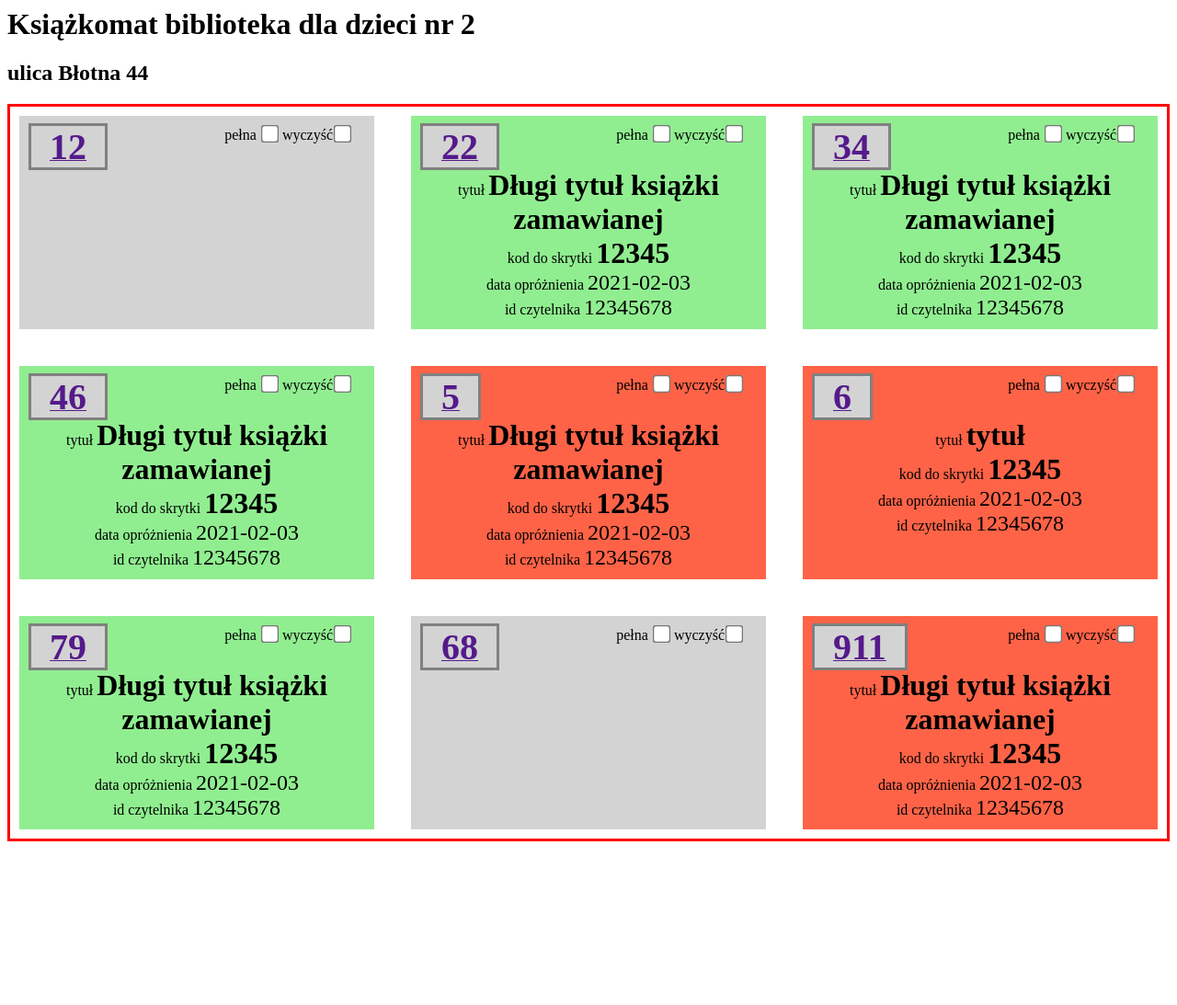
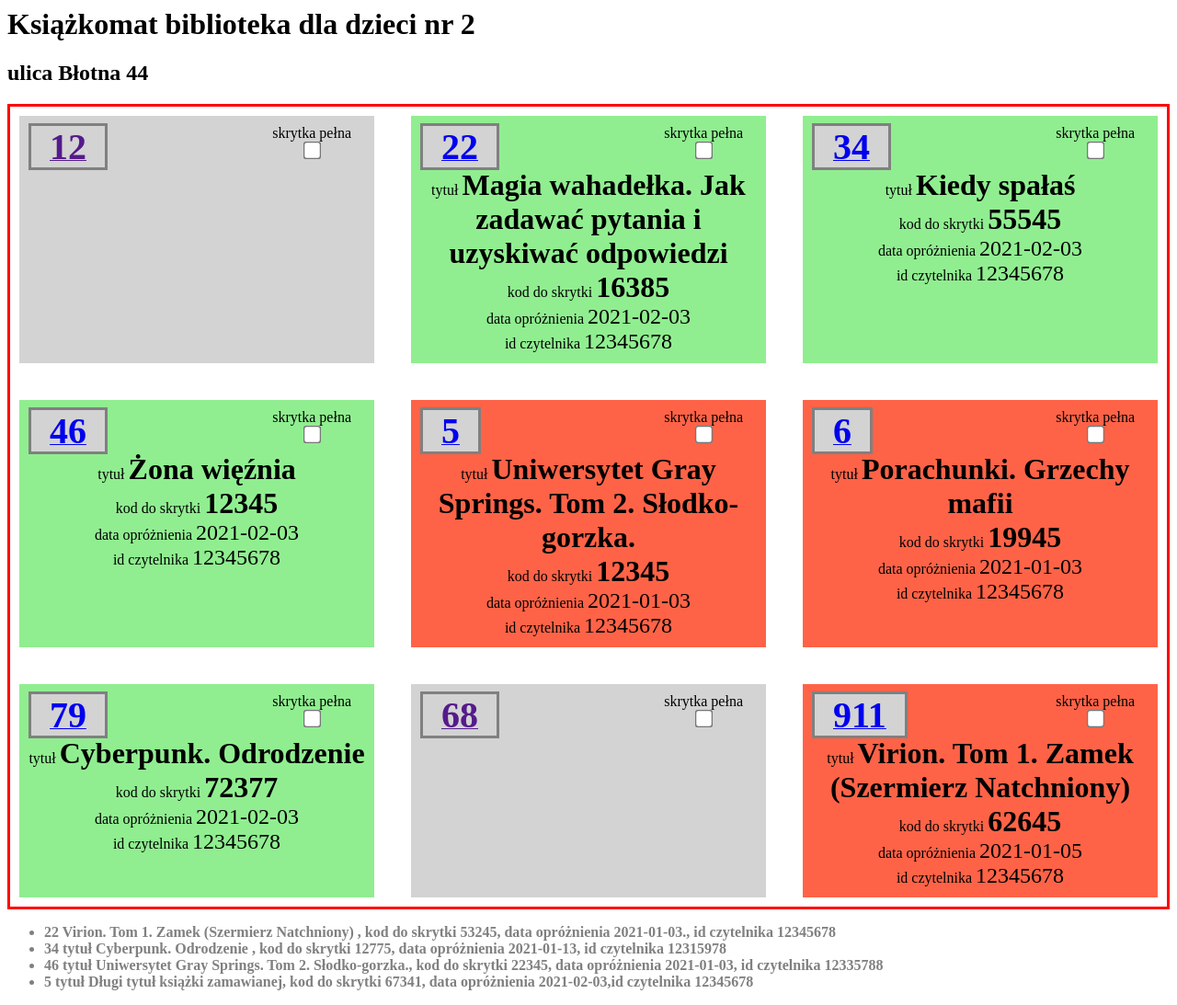
Before and after one commit to bibliotekarz/librarycabinet, a PHP site: page /mockup-glowna.html in a window 1280 px wide. Shown: the whole page at 92% size. Before the commit the page ends 915 px from the top, so only its background shows below. Run offline with PHP 8.4, Linux system fonts and the light colour scheme.

Commit message:
Add mockup edycja

```diff
--- a/mockup-glowna.html
+++ b/mockup-glowna.html
@@ -5,6 +5,7 @@
     <title>mockup główna strona książkomat</title>
     <meta name="description" content="mockup książkomatu" />
     <link rel="stylesheet" type="text/css" href="style.css" />
+
 </head>
 
 <body>
@@ -12,88 +13,107 @@
     <h2>ulica Błotna 44</h2>
     <div class="wrapper">
         <div class="grid-item pusta">
-            <div class="flekser"><a href=""><span class="box-number">12</span></a> <span class="panel-checkboxes"><label>pełna <input
-                            type="checkbox"></label><label> wyczyść<input type="checkbox"></label></span></div>
-            <!-- div>tytuł <span class="main-data">Długi tytuł książki zamawianej</span></div>
-                <div>kod do skrytki <span class="main-data">12345</span></div>
-                <div>data opróżnienia <span class="highlighted-description">2021-02-03</span></div>
-                <div>id czytelnika <span class="highlighted-description">12345678</span></div -->
+            <div class="flekser"><a href=""><span class="box-number">12</span></a>
+                <div class="panel-checkboxes"><label>skrytka pełna<br><input type="checkbox"></label></div>
+            </div>
         </div>
         <div class="grid-item pelna">
 
-            <div class="flekser"><a href=""><span class="box-number">22</span></a> <span class="panel-checkboxes"><label>pełna <input
-                            type="checkbox"></label><label> wyczyść<input type="checkbox"></label></span></div>
-            <div>tytuł <span class="main-data">Długi tytuł książki zamawianej</span></div>
-            <div>kod do skrytki <span class="main-data">12345</span></div>
-            <div>data opróżnienia <span class="highlighted-description ">2021-02-03</span></div>
-            <div>id czytelnika <span class="highlighted-description">12345678</span></div>
+            <div class="flekser"><a href="mockup-edycja.html#22"><span class="box-number">22</span></a>
+                <div class="panel-checkboxes"><label>skrytka pełna<br><input type="checkbox"></label></div>
+            </div><a href="mockup-edycja.html#22" class="decoration-none">
+                <div>tytuł <span class="main-data">Magia wahadełka. Jak zadawać pytania i uzyskiwać odpowiedzi</span>
+                </div>
+                <div>kod do skrytki <span class="main-data">16385</span></div>
+                <div>data opróżnienia <span class="highlighted-description ">2021-02-03</span></div>
+                <div>id czytelnika <span class="highlighted-description">12345678</span></div>
+            </a>
         </div>
         <div class="grid-item pelna">
 
-            <div class="flekser"><a href=""><span class="box-number">34</span></a> <span class="panel-checkboxes"><label>pełna <input
-                            type="checkbox"></label><label> wyczyść<input type="checkbox"></label></span></div>
-            <div>tytuł <span class="main-data">Długi tytuł książki zamawianej</span></div>
-            <div>kod do skrytki <span class="main-data">12345</span></div>
-            <div>data opróżnienia <span class="highlighted-description ">2021-02-03</span></div>
-            <div>id czytelnika <span class="highlighted-description">12345678</span></div>
+            <div class="flekser"><a href="mockup-edycja.html#34"><span class="box-number">34</span></a>
+                <div class="panel-checkboxes"><label>skrytka pełna<br><input type="checkbox"></label></div>
+            </div><a href="mockup-edycja.html#34" class="decoration-none">
+                <div>tytuł <span class="main-data">Kiedy spałaś </span></div>
+                <div>kod do skrytki <span class="main-data">55545</span></div>
+                <div>data opróżnienia <span class="highlighted-description ">2021-02-03</span></div>
+                <div>id czytelnika <span class="highlighted-description">12345678</span></div>
+            </a>
         </div>
         <div class="grid-item pelna">
 
-            <div class="flekser"><a href=""><span class="box-number">46</span></a> <span class="panel-checkboxes"><label>pełna <input
-                            type="checkbox"></label><label> wyczyść<input type="checkbox"></label></span></div>
-            <div>tytuł <span class="main-data">Długi tytuł książki zamawianej</span></div>
-            <div>kod do skrytki <span class="main-data">12345</span></div>
-            <div>data opróżnienia <span class="highlighted-description ">2021-02-03</span></div>
-            <div>id czytelnika <span class="highlighted-description">12345678</span></div>
+            <div class="flekser"><a href="mockup-edycja.html#46"><span class="box-number">46</span></a>
+                <div class="panel-checkboxes"><label>skrytka pełna<br><input type="checkbox"></label></div>
+            </div><a href="mockup-edycja.html#46" class="decoration-none">
+                <div>tytuł <span class="main-data">Żona więźnia</span></div>
+                <div>kod do skrytki <span class="main-data">12345</span></div>
+                <div>data opróżnienia <span class="highlighted-description ">2021-02-03</span></div>
+                <div>id czytelnika <span class="highlighted-description">12345678</span></div>
+            </a>
         </div>
         <div class="grid-item przeterminowana">
 
-            <div class="flekser"><a href=""><span class="box-number">5</span></a> <span class="panel-checkboxes"><label>pełna <input
-                            type="checkbox"></label><label> wyczyść<input type="checkbox"></label></span></div>
-            <div>tytuł <span class="main-data">Długi tytuł książki zamawianej</span></div>
-            <div>kod do skrytki <span class="main-data">12345</span></div>
-            <div>data opróżnienia <span class="highlighted-description">2021-02-03</span></div>
-            <div>id czytelnika <span class="highlighted-description">12345678</span></div>
+            <div class="flekser"><a href="mockup-edycja.html#5"><span class="box-number">5</span></a>
+                <div class="panel-checkboxes"><label>skrytka pełna<br><input type="checkbox"></label></div>
+            </div><a href="mockup-edycja.html#5" class="decoration-none">
+                <div>tytuł <span class="main-data">Uniwersytet Gray Springs. Tom 2. Słodko-gorzka.</span></div>
+                <div>kod do skrytki <span class="main-data">12345</span></div>
+                <div>data opróżnienia <span class="highlighted-description">2021-01-03</span></div>
+                <div>id czytelnika <span class="highlighted-description">12345678</span></div>
+            </a>
         </div>
 
         <div class="grid-item przeterminowana">
 
-            <div class="flekser"><a href=""><span class="box-number">6</span></a> <span class="panel-checkboxes"><label>pełna <input
-                            type="checkbox"></label><label> wyczyść<input type="checkbox"></label></span></div>
-            <div>tytuł <span class="main-data">tytuł</span></div>
-            <div>kod do skrytki <span class="main-data">12345</span></div>
-            <div>data opróżnienia <span class="highlighted-description ">2021-02-03</span></div>
-            <div>id czytelnika <span class="highlighted-description">12345678</span></div>
+            <div class="flekser"><a href="mockup-edycja.html#6"><span class="box-number">6</span></a>
+                <div class="panel-checkboxes"><label>skrytka pełna<br><input type="checkbox"></label></div>
+            </div><a href="mockup-edycja.html#6" class="decoration-none">
+                <div>tytuł <span class="main-data">Porachunki. Grzechy mafii </span></div>
+                <div>kod do skrytki <span class="main-data">19945</span></div>
+                <div>data opróżnienia <span class="highlighted-description ">2021-01-03</span></div>
+                <div>id czytelnika <span class="highlighted-description">12345678</span></div>
+            </a>
         </div>
         <div class="grid-item pelna">
 
-            <div class="flekser"><a href=""><span class="box-number">79</span></a> <span class="panel-checkboxes"><label>pełna <input
-                            type="checkbox"></label><label> wyczyść<input type="checkbox"></label></span></div>
-            <div>tytuł <span class="main-data">Długi tytuł książki zamawianej</span></div>
-            <div>kod do skrytki <span class="main-data">12345</span></div>
-            <div>data opróżnienia <span class="highlighted-description ">2021-02-03</span></div>
-            <div>id czytelnika <span class="highlighted-description">12345678</span></div>
+            <div class="flekser"><a href="mockup-edycja.html#79"><span class="box-number">79</span></a>
+                <div class="panel-checkboxes"><label>skrytka pełna<br><input type="checkbox"></label></div>
+            </div><a href="mockup-edycja.html#79" class="decoration-none">
+                <div>tytuł <span class="main-data">Cyberpunk. Odrodzenie </span></div>
+                <div>kod do skrytki <span class="main-data">72377</span></div>
+                <div>data opróżnienia <span class="highlighted-description ">2021-02-03</span></div>
+                <div>id czytelnika <span class="highlighted-description">12345678</span></div>
+            </a>
         </div>
         <div class="grid-item pusta">
 
-            <div class="flekser"><a href=""><span class="box-number">68</span></a> <span class="panel-checkboxes"><label>pełna <input
-                            type="checkbox"></label><label> wyczyść<input type="checkbox"></label></span></div>
-            <!-- div>tytuł <span class="main-data">Długi tytuł książki zamawianej</span></div>
-                <div>kod do skrytki <span class="main-data">12345</span></div>
-                <div>data opróżnienia <span class="highlighted-description">2021-02-03</span></div>
-                <div>id czytelnika <span class="highlighted-description">12345678</span></div -->
+            <div class="flekser"><a href=""><span class="box-number">68</span></a>
+                <div class="panel-checkboxes"><label>skrytka pełna<br><input type="checkbox"></label></div>
+            </div>
         </div>
         <div class="grid-item przeterminowana">
 
-            <div class="flekser"><a href=""><span class="box-number">911</span></a> <span class="panel-checkboxes"><label>pełna <input
-                            type="checkbox"></label><label> wyczyść<input type="checkbox"></label></span></div>
-            <div>tytuł <span class="main-data">Długi tytuł książki zamawianej</span></div>
-            <div>kod do skrytki <span class="main-data">12345</span></div>
-            <div>data opróżnienia <span class="highlighted-description">2021-02-03</span></div>
-            <div>id czytelnika <span class="highlighted-description">12345678</span></div>
+            <div class="flekser"><a href="mockup-edycja.html#911"><span class="box-number">911</span></a>
+                <div class="panel-checkboxes"><label>skrytka pełna<br><input type="checkbox"></label></div>
+            </div><a href="mockup-edycja.html#911" class="decoration-none">
+                <div>tytuł <span class="main-data">Virion. Tom 1. Zamek (Szermierz Natchniony) </span></div>
+                <div>kod do skrytki <span class="main-data">62645</span></div>
+                <div>data opróżnienia <span class="highlighted-description">2021-01-05</span></div>
+                <div>id czytelnika <span class="highlighted-description">12345678</span></div>
+            </a>
         </div>
+
     </div>
-
+    <ul class="realized-list">
+        <li>22 Virion. Tom 1. Zamek (Szermierz Natchniony) , kod do skrytki 53245, data opróżnienia 2021-01-03., id
+            czytelnika 12345678</li>
+        <li>34 tytuł Cyberpunk. Odrodzenie , kod do skrytki 12775, data opróżnienia 2021-01-13, id czytelnika 12315978
+        </li>
+        <li>46 tytuł Uniwersytet Gray Springs. Tom 2. Słodko-gorzka., kod do skrytki 22345, data opróżnienia 2021-01-03,
+            id czytelnika 12335788</li>
+        <li>5 tytuł Długi tytuł książki zamawianej, kod do skrytki 67341, data opróżnienia 2021-02-03,id czytelnika
+            12345678</li>
+    </ul>
 </body>
 
 </html>
--- a/style.css
+++ b/style.css
@@ -25,8 +25,6 @@
    .pusta {
        background: lightgray;
        color: black;
-    /*   border: solid;
-       border-color: black; */
    }
 
    .main-data {
@@ -45,6 +43,7 @@
        flex-direction: row;
        justify-content: space-between;
    }
+
    .box-number {
        font-size: 2.5em;
        font-weight: bold;
@@ -53,14 +52,47 @@
        border-style: solid;
        padding: 0 20 0 20px;
    }
+
    .panel-checkboxes {
        font-size: 1em;
        font-weight: normal;
        padding: 0 15 0 15px;
+       text-align: center;
    }
 
+   .decoration-none {
+       text-decoration: none;
+       color: black;
+   }
+
+   .realized-list {
+       color: gray;
+       font-weight: 800;
+   }
+
+   .edycja {
+       background: lightgreen;
+       color: black;
+       padding: 10px;
+       margin: 10px;
+       max-width: 450px;
+   }
+
+   .descriptive-container {
+       display: grid;
+       grid-template-columns: 2fr 3fr;
+       /* repeat(2, [col-start] 1fr); */
+       grid-gap: 10px;
+       padding-top: 10px;
+   }
+
+   .descriptive-container-end {
+       display: inline-block;
+       max-width: 170px;
+       text-align: right;
+   }
 
    input[type=checkbox] {
-    transform: scale(1.5);
-    cursor: pointer;
+       transform: scale(1.5);
+       cursor: pointer;
    }
```
Also changed, not shown: doc/instrukcja_bibliotekarza.md (+6 -7 lines), mockup-edycja.html (added, +42 -0 lines).
